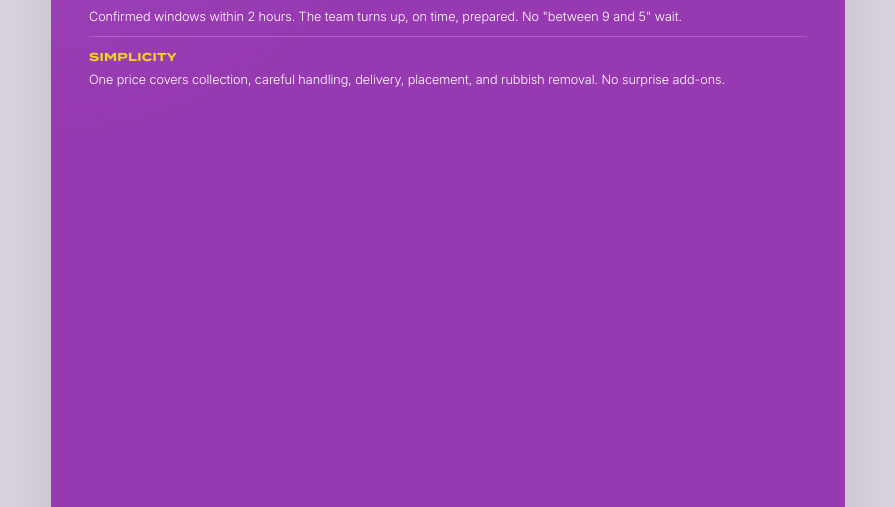
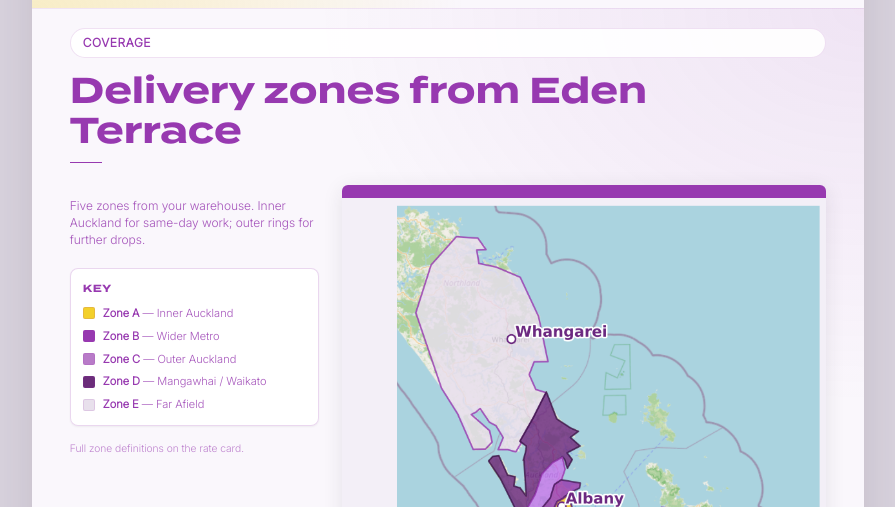
Before and after one commit to BIGRICH197/specialist-movers-simon-james, a Next.js app: page / in a window 1280 px wide. Shown: the part 2464-2971 px from the top of the page, without its empty margins (192-1087 px from the left). Built offline with nearby package versions, Linux system fonts and the light colour scheme.

Commit message:
Fix zones slide: separate map and key, content-sized slides

```diff
--- a/app/deck.css
+++ b/app/deck.css
@@ -1,16 +1,21 @@
-/* Simon James deck — A4 portrait pages on screen (no print workflow) */
+/* Simon James deck — web presentation (content-sized slides, no forced A4 gaps) */
 
 .deck-root {
-  scroll-snap-type: y mandatory;
+  scroll-snap-type: y proximity;
   scroll-behavior: smooth;
 }
 
 .deck-slide {
-  min-height: 100svh;
+  min-height: auto;
   box-sizing: border-box;
 }
 
+#cover.deck-slide {
+  min-height: 100svh;
+}
+
 .deck-slide--scroll {
+  min-height: auto;
   height: auto;
 }
 
@@ -19,7 +24,7 @@
   max-height: none;
 }
 
-/* --- A4 document view (matches exported pitch PDF) --- */
+/* --- Document column (centred deck, not forced full-page height per slide) --- */
 
 html.deck-document {
   background: #d9d3de;
@@ -30,16 +35,26 @@ html.deck-document body {
 }
 
 html.deck-document .deck-root {
-  width: 210mm;
-  max-width: calc(100vw - 1rem);
+  width: min(52rem, calc(100vw - 1.5rem));
+  max-width: calc(100vw - 1.5rem);
   margin: 0 auto;
   box-shadow: 0 16px 48px rgba(42, 36, 48, 0.12);
 }
 
 html.deck-document .deck-slide {
   width: 100%;
-  min-height: 297mm;
+  min-height: auto;
+  height: auto;
   scroll-snap-align: start;
+}
+
+html.deck-document .deck-slide--scroll {
+  min-height: auto;
+}
+
+/* Cover fills the viewport when you land on it */
+html.deck-document #cover.deck-slide {
+  min-height: 100svh;
 }
 
 html.deck-document .deck-slide-inner {
@@ -65,12 +80,13 @@ html.deck-document .deck-lead {
   line-height: 1.4 !important;
 }
 
-/* Cover — stacked like PDF */
+/* Cover — stacked */
 html.deck-document #cover .deck-slide-inner {
   display: flex !important;
   flex-direction: column !important;
-  justify-content: flex-start !important;
+  justify-content: center !important;
   gap: 3mm !important;
+  min-height: 100svh;
   padding-top: 6mm !important;
   padding-bottom: 6mm !important;
 }
@@ -94,7 +110,7 @@ html.deck-document #cover .deck-title {
 
 html.deck-document #cover .hero-photo-ambient {
   flex: 0 0 auto;
-  max-height: 108mm !important;
+  max-height: min(52vh, 108mm) !important;
   min-height: 0 !important;
   margin-top: 2mm !important;
 }
@@ -163,7 +179,8 @@ html.deck-document #experience .deck-stats .text-xs {
 }
 
 html.deck-document #experience .deck-experience-photo {
-  display: none !important;
+  margin-top: 4mm !important;
+  max-height: 42mm !important;
 }
 
 html.deck-document #experience .deck-lead {
@@ -175,24 +192,48 @@ html.deck-document #experience .deck-title {
   font-size: 1.25rem !important;
 }
 
-/* Zones — map fills page */
-html.deck-document #zones .deck-slide-inner {
+/* Zones — key left, map right (separate assets) */
+html.deck-document #zones .deck-zones-slide {
   padding-top: 5mm !important;
   padding-bottom: 5mm !important;
 }
 
-html.deck-document #zones .deck-map {
-  margin-top: 2mm !important;
+html.deck-document #zones .deck-zones-split {
+  display: grid !important;
+  grid-template-columns: minmax(0, 0.34fr) minmax(0, 0.66fr);
+  gap: 6mm;
+  align-items: stretch;
+  margin-top: 3mm;
 }
 
-html.deck-document #zones .deck-map img {
-  max-height: 168mm !important;
-  width: 100% !important;
-  object-fit: contain !important;
+html.deck-document #zones .deck-zones-copy .deck-title {
+  font-size: 1rem !important;
+  line-height: 1.2 !important;
 }
 
-html.deck-document #zones .deck-lead {
-  font-size: 0.8rem !important;
+html.deck-document #zones .deck-zones-copy .deck-lead {
+  font-size: 0.76rem !important;
+  line-height: 1.4 !important;
+}
+
+html.deck-document #zones .deck-zones-note {
+  margin-top: 4mm !important;
+  font-size: 0.65rem !important;
+}
+
+html.deck-document #zones .deck-map {
+  position: relative;
+  width: 100%;
+  min-height: min(72vh, 36rem);
+  aspect-ratio: 750 / 1090;
+  overflow: hidden;
+  border-radius: 6px;
+  box-shadow: 0 4px 20px rgba(42, 36, 48, 0.1);
+}
+
+html.deck-document #zones .deck-zones-map-img {
+  object-fit: contain !important;
+  object-position: center center !important;
 }
 
 /* Pricing */
@@ -292,6 +333,6 @@ html.deck-document .deck-pricing-table {
   width: 100%;
 }
 
-html.deck-document img {
+html.deck-document img:not(.deck-zones-map-img) {
   max-width: 100%;
 }
--- /dev/null
+++ b/components/simon-james/DeckZonesKey.tsx
@@ -0,0 +1,27 @@
+import { zoneLegend } from "@/lib/simon-james-deck";
+
+export function DeckZonesKey() {
+  return (
+    <div className="deck-zones-key mt-5 rounded-lg border border-brand-purple/20 bg-white/95 p-3 shadow-sm">
+      <p className="font-heading text-[0.65rem] font-bold uppercase tracking-wider text-brand-purple">
+        Key
+      </p>
+      <ul className="mt-2 space-y-1.5">
+        {zoneLegend.map((z) => (
+          <li key={z.letter} className="flex items-center gap-2 text-[0.7rem] text-brand-purple/85">
+            <span
+              className="h-3 w-3 shrink-0 rounded-sm border border-brand-purple/15"
+              style={{ backgroundColor: z.color }}
+              aria-hidden
+            />
+            <span>
+              <span className="font-semibold text-brand-purple">Zone {z.letter}</span>
+              {" — "}
+              {z.label}
+            </span>
+          </li>
+        ))}
+      </ul>
+    </div>
+  );
+}
--- a/components/simon-james/SimonJamesDeck.tsx
+++ b/components/simon-james/SimonJamesDeck.tsx
@@ -3,6 +3,7 @@ import { HeroVisual } from "@/components/HeroVisual";
 import { SitePhoto } from "@/components/SitePhoto";
 import { DeckBrandLogo } from "@/components/simon-james/DeckBrandLogo";
 import { DeckSlide } from "@/components/simon-james/DeckSlide";
+import { DeckZonesKey } from "@/components/simon-james/DeckZonesKey";
 import {
   DeckEyebrow,
   DeckLead,
@@ -172,24 +173,32 @@ export function SimonJamesDeck() {
       </DeckSlide>
 
       {/* 5 - Zones */}
-      <DeckSlide id="zones" tone="light" scrollable innerClassName="!py-10 sm:!py-12">
+      <DeckSlide id="zones" tone="light" innerClassName="deck-zones-slide">
         <DeckEyebrow>Coverage</DeckEyebrow>
-        <DeckTitle className="mt-4">Delivery zones from Eden Terrace</DeckTitle>
+        <DeckTitle className="mt-3">Delivery zones from Eden Terrace</DeckTitle>
         <DeckRule />
-        <DeckLead>
-          Five zones from your warehouse. Inner Auckland for same-day work; outer rings for further
-          drops.
-        </DeckLead>
-        <div className="deck-map mt-4 flex flex-1 items-center justify-center sm:mt-6">
-          <Image
-            src="/clients/simon-james/zone_map.png"
-            alt="Delivery zones map"
-            width={900}
-            height={1200}
-            className="h-auto max-h-[min(52vh,28rem)] w-full max-w-2xl object-contain"
-          />
+        <div className="deck-zones-split">
+          <div className="deck-zones-copy">
+            <DeckLead className="mt-3">
+              Five zones from your warehouse. Inner Auckland for same-day work; outer rings for
+              further drops.
+            </DeckLead>
+            <DeckZonesKey />
+            <p className="deck-zones-note mt-4 text-xs text-brand-purple/60">
+              Full zone definitions on the rate card.
+            </p>
+          </div>
+          <div className="deck-map">
+            <Image
+              src="/clients/simon-james/zone_map_geo.png"
+              alt="Simon James delivery zones map of Auckland and north Waikato"
+              fill
+              sizes="(max-width: 52rem) 55vw, 28rem"
+              className="deck-zones-map-img"
+              priority
+            />
+          </div>
         </div>
-        <p className="mt-4 text-xs text-brand-purple/60">Full zone definitions on the rate card.</p>
       </DeckSlide>
 
       {/* 6 - Delivery pricing */}
--- a/lib/simon-james-deck.ts
+++ b/lib/simon-james-deck.ts
@@ -14,6 +14,15 @@ export const deliveryPricingIntro =
 
 export const deliveryPricingFootnote =
   "Excl. GST · two-mover crew · extra addresses on the same run each get their own base charge · multi-stop priced per delivery";
+
+/** Zone colours match the delivery map graphic */
+export const zoneLegend = [
+  { letter: "A", label: "Inner Auckland", color: "#f3d02a" },
+  { letter: "B", label: "Wider Metro", color: "#9739b0" },
+  { letter: "C", label: "Outer Auckland", color: "#b87bc8" },
+  { letter: "D", label: "Mangawhai / Waikato", color: "#6b2d7a" },
+  { letter: "E", label: "Far Afield", color: "#e8e0ec" },
+] as const;
 
 export const deliveryPricing = [
   { zone: "A - Inner Auckland", base: "$210", extra: "+$40 / m³" },
--- a/package.json
+++ b/package.json
@@ -3,7 +3,7 @@
   "version": "1.0.0",
   "private": true,
   "scripts": {
-    "dev": "next dev -p 3011",
+    "dev": "next dev -p 3020",
     "build": "next build",
     "start": "next start",
     "lint": "next lint"
```
Also changed, not shown: public/clients/simon-james/zone_map_geo.png (added).
